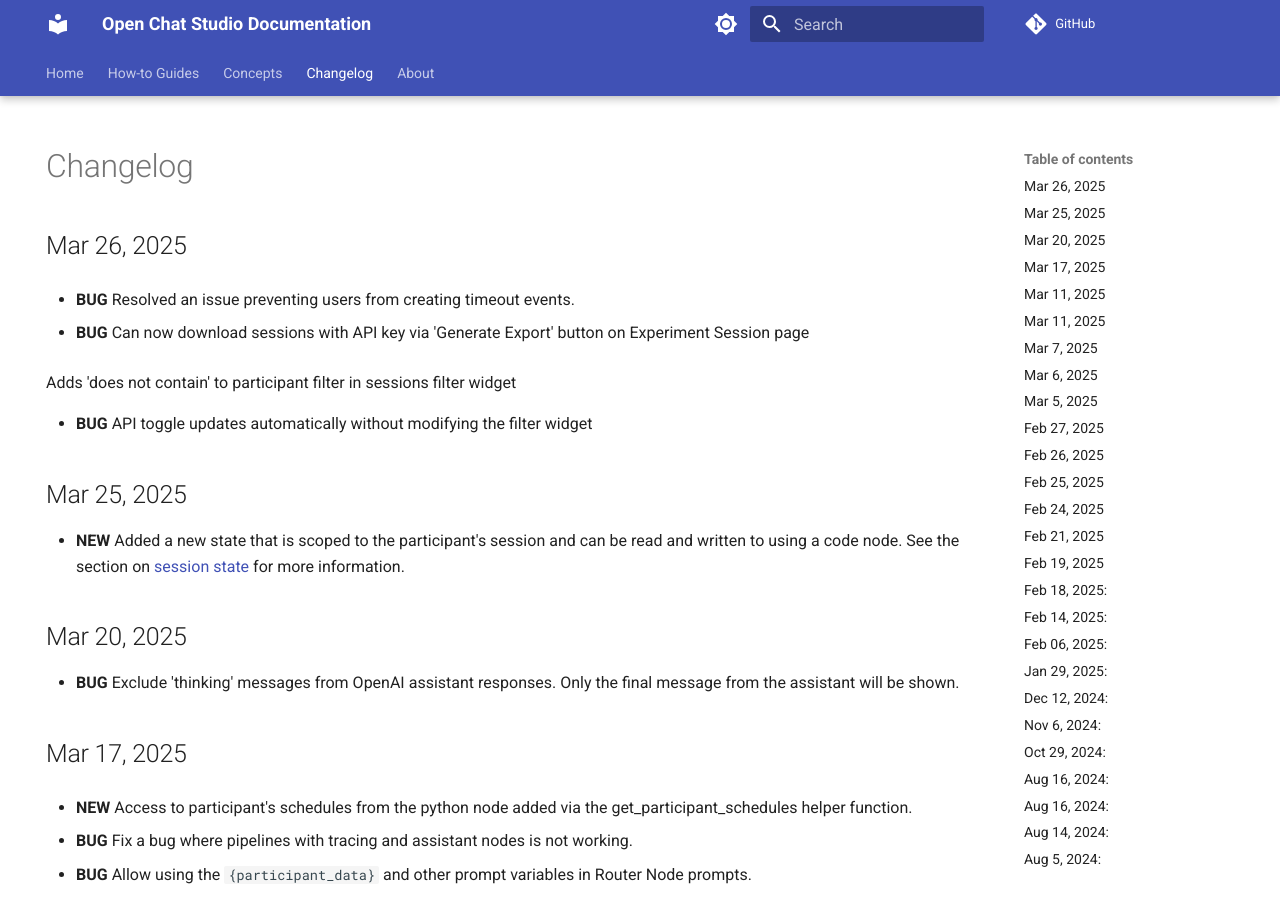
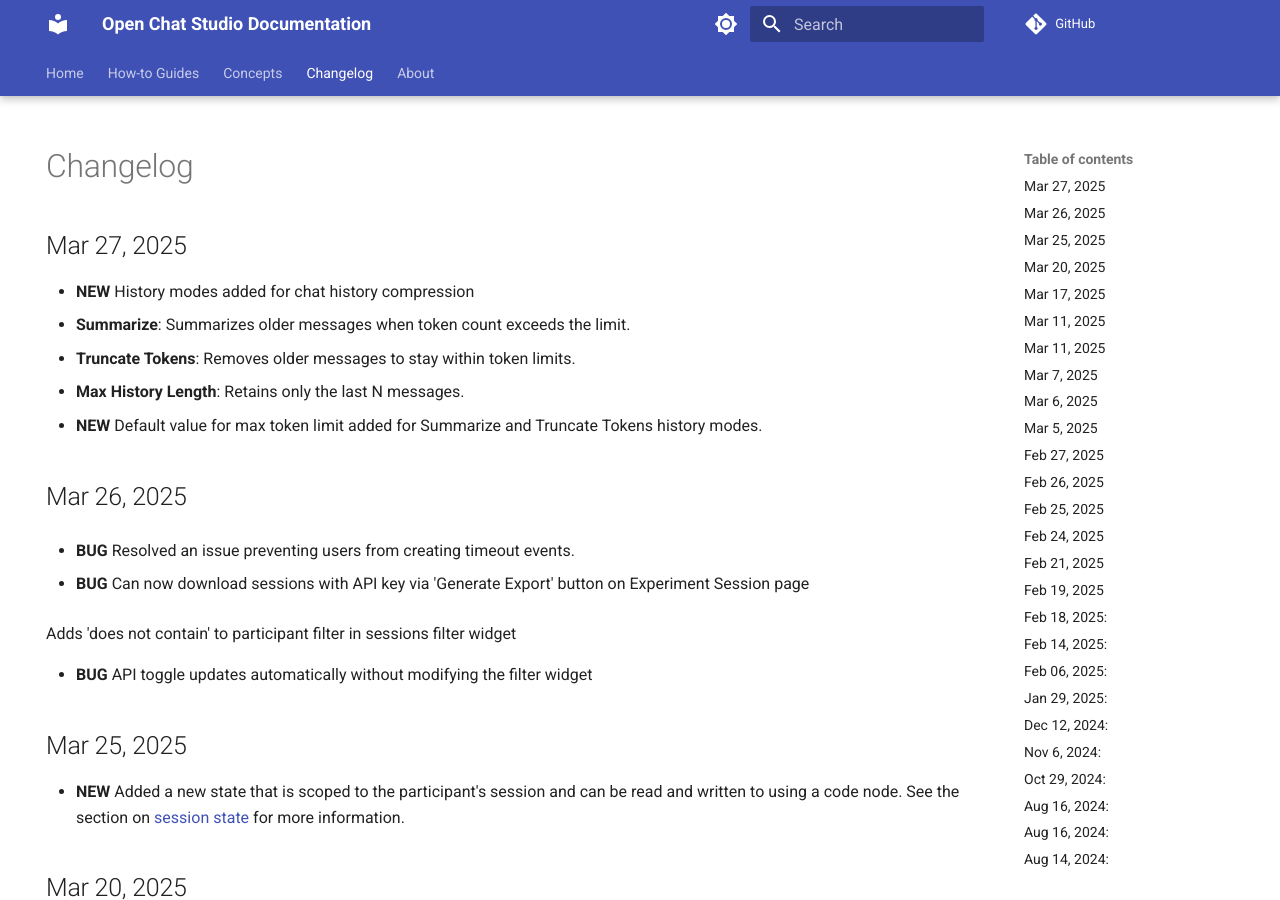
Before and after one commit to dimagi/open-chat-studio-docs, an MkDocs documentation site: the page built from docs/changelog.md, in a window 1280 px wide and 900 px high. Built offline with MkDocs 1.6.1 and Material for MkDocs 9.7.7, drawn with Linux system fonts in a browser that asks for light colours; emoji names are drawn with the system emoji font; a script that is not in the unit is left out; comment, search, counter and statistics services are not loaded.

Commit message:
update changelog for history mode

```diff
--- a/docs/changelog.md
+++ b/docs/changelog.md
@@ -4,7 +4,12 @@
 ---
 
 # Changelog
-
+## Mar 27, 2025
+* **NEW** History modes added for chat history compression
+  * **Summarize**: Summarizes older messages when token count exceeds the limit.
+  * **Truncate Tokens**: Removes older messages to stay within token limits.
+  * **Max History Length**: Retains only the last N messages.
+* **NEW** Default value for max token limit added for Summarize and Truncate Tokens history modes.
 ## Mar 26, 2025
 * **BUG** Resolved an issue preventing users from creating timeout events.
 
```
